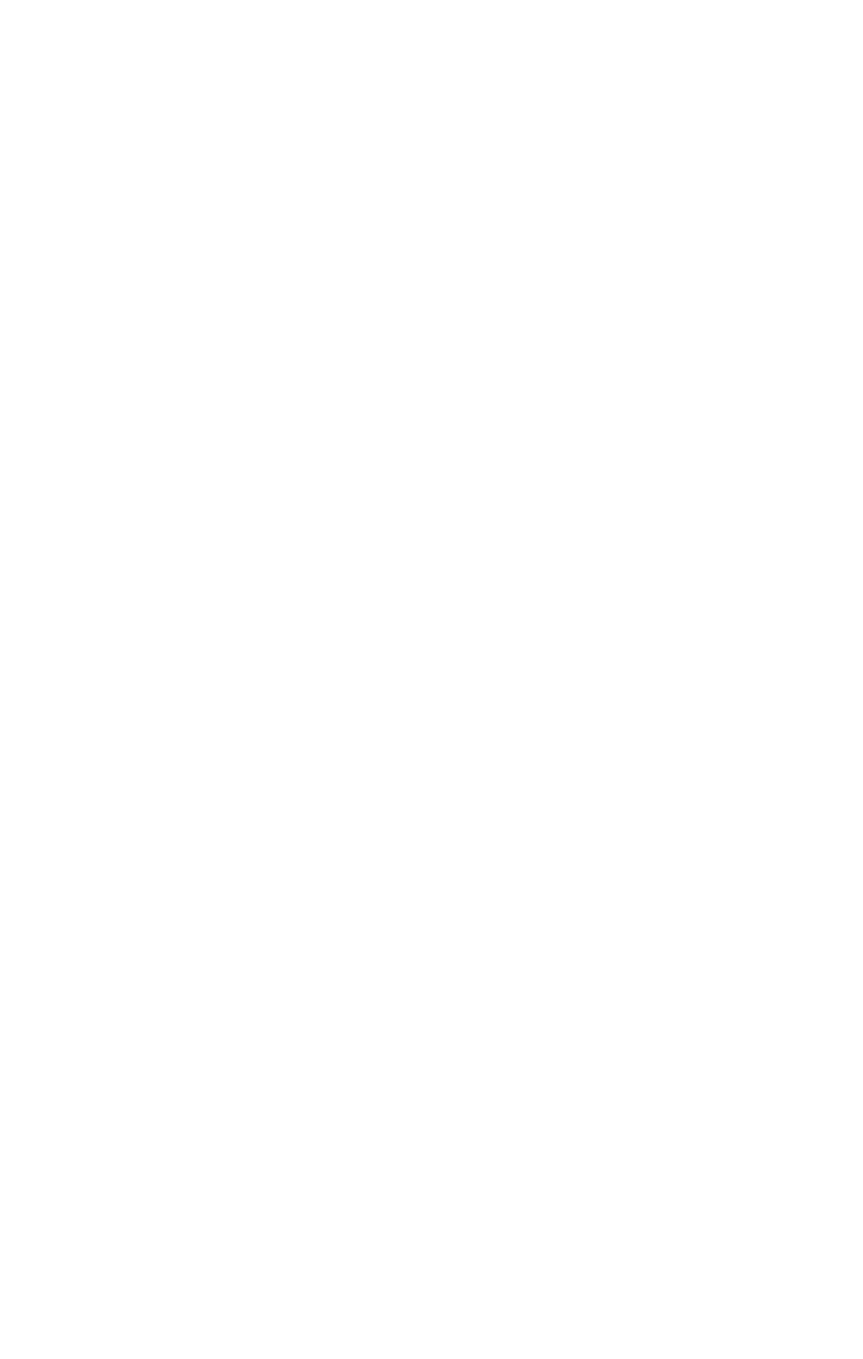
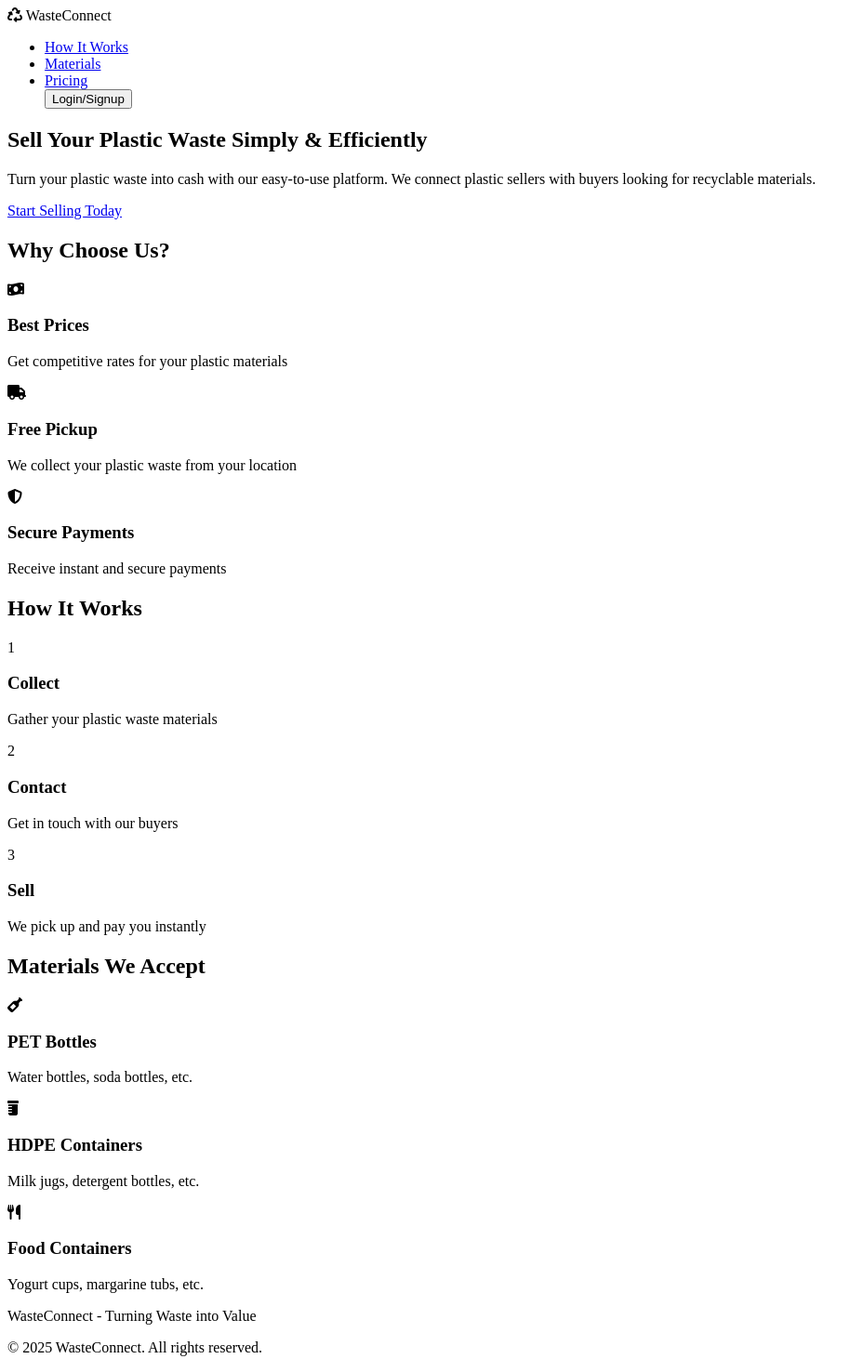
Before and after one commit to Olaniba/WasteConnect, a plain HTML site: page index.html in a window 1280 px wide. Shown: the whole page at 93% size, without its empty margins (0-928 px from the left). Before the commit the page ends 800 px from the top, so only its background shows below. Drawn offline with Linux system fonts and the light colour scheme.

Commit message:
landing page html

```diff
--- a/index.html
+++ b/index.html
@@ -3,9 +3,102 @@
 <head>
     <meta charset="UTF-8">
     <meta name="viewport" content="width=device-width, initial-scale=1.0">
-    <title>WasteConnect</title>
+    <title>WasteConnect - Sell Your Plastic Waste</title>
+    <link rel="stylesheet" href="https://cdnjs.cloudflare.com/ajax/libs/font-awesome/6.4.0/css/all.min.css">
 </head>
 <body>
+    <header>
+        <div class="container">
+            <nav>
+                <div class="logo">
+                    <i class="fas fa-recycle"></i>
+                    WasteConnect
+                </div>
+                <ul class="nav-links">
+                    <li><a href="#how-it-works">How It Works</a></li>
+                    <li><a href="#materials">Materials</a></li>
+                    <li><a href="#pricing">Pricing</a></li>
+                    <button id="login">Login/Signup</button>
+                </ul>
+            </nav>
+        </div>
+    </header>
 
+    <div class="container">
+        <section class="hero">
+            <h1>Sell Your Plastic Waste Simply & Efficiently</h1>
+            <p>Turn your plastic waste into cash with our easy-to-use platform. We connect plastic sellers with buyers looking for recyclable materials.</p>
+            <a href="#login" class="btn">Start Selling Today</a>
+        </section>
+
+        <section class="section">
+            <h2 class="section-title">Why Choose Us?</h2>
+            <div class="features">
+                <div class="feature">
+                    <i class="fas fa-money-bill-wave"></i>
+                    <h3>Best Prices</h3>
+                    <p>Get competitive rates for your plastic materials</p>
+                </div>
+                <div class="feature">
+                    <i class="fas fa-truck"></i>
+                    <h3>Free Pickup</h3>
+                    <p>We collect your plastic waste from your location</p>
+                </div>
+                <div class="feature">
+                    <i class="fas fa-shield-alt"></i>
+                    <h3>Secure Payments</h3>
+                    <p>Receive instant and secure payments</p>
+                </div>
+            </div>
+        </section>
+
+        <section id="how-it-works" class="section">
+            <h2 class="section-title">How It Works</h2>
+            <div class="steps">
+                <div class="step">
+                    <div class="step-number">1</div>
+                    <h3>Collect</h3>
+                    <p>Gather your plastic waste materials</p>
+                </div>
+                <div class="step">
+                    <div class="step-number">2</div>
+                    <h3>Contact</h3>
+                    <p>Get in touch with our buyers</p>
+                </div>
+                <div class="step">
+                    <div class="step-number">3</div>
+                    <h3>Sell</h3>
+                    <p>We pick up and pay you instantly</p>
+                </div>
+            </div>
+        </section>
+
+        <section id="materials" class="section">
+            <h2 class="section-title">Materials We Accept</h2>
+            <div class="features">
+                <div class="feature">
+                    <i class="fas fa-wine-bottle"></i>
+                    <h3>PET Bottles</h3>
+                    <p>Water bottles, soda bottles, etc.</p>
+                </div>
+                <div class="feature">
+                    <i class="fas fa-prescription-bottle"></i>
+                    <h3>HDPE Containers</h3>
+                    <p>Milk jugs, detergent bottles, etc.</p>
+                </div>
+                <div class="feature">
+                    <i class="fas fa-utensils"></i>
+                    <h3>Food Containers</h3>
+                    <p>Yogurt cups, margarine tubs, etc.</p>
+                </div>
+            </div>
+        </section>
+
+    <footer>
+        <div class="container">
+            <p>WasteConnect - Turning Waste into Value</p>
+            <p>&copy; 2025 WasteConnect. All rights reserved.</p>
+        </div>
+    </footer>
 </body>
 </html>
```
